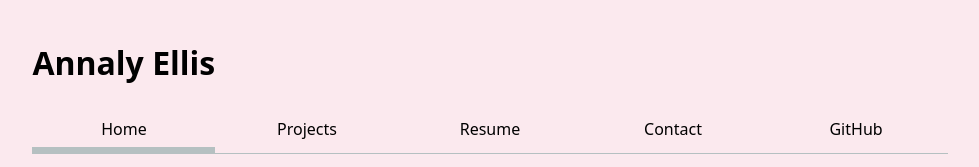
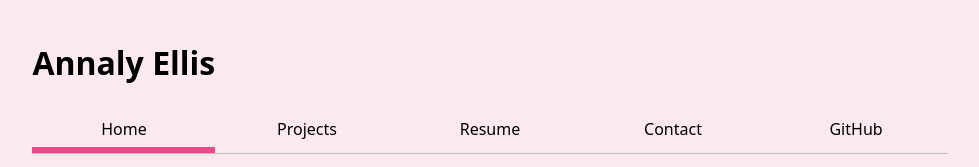
Before and after one commit to annalyellis/portfolio, a plain HTML site: page index.html in a window 1280 px wide. In both pictures the pointer is over the link "Home". Shown: the top 167 px of the page, without its empty margins (150-1129 px from the left). Drawn offline with Linux system fonts and the light colour scheme.

Commit message:
hover edits

```diff
--- a/style.css
+++ b/style.css
@@ -27,11 +27,11 @@ nav a.current {
   padding-bottom: 0.4em;
 }
 
-nav a.hover {
-  border-bottom-width: 0.4.em;
+nav a:hover {
+  border-bottom-width: 0.4em;
   border-bottom-style: solid;
   border-bottom-color: var(--color-accent);
-  padding-bottom: 0.4 em;
+  padding-bottom: 0.4em;
 }
 
 body {
```
